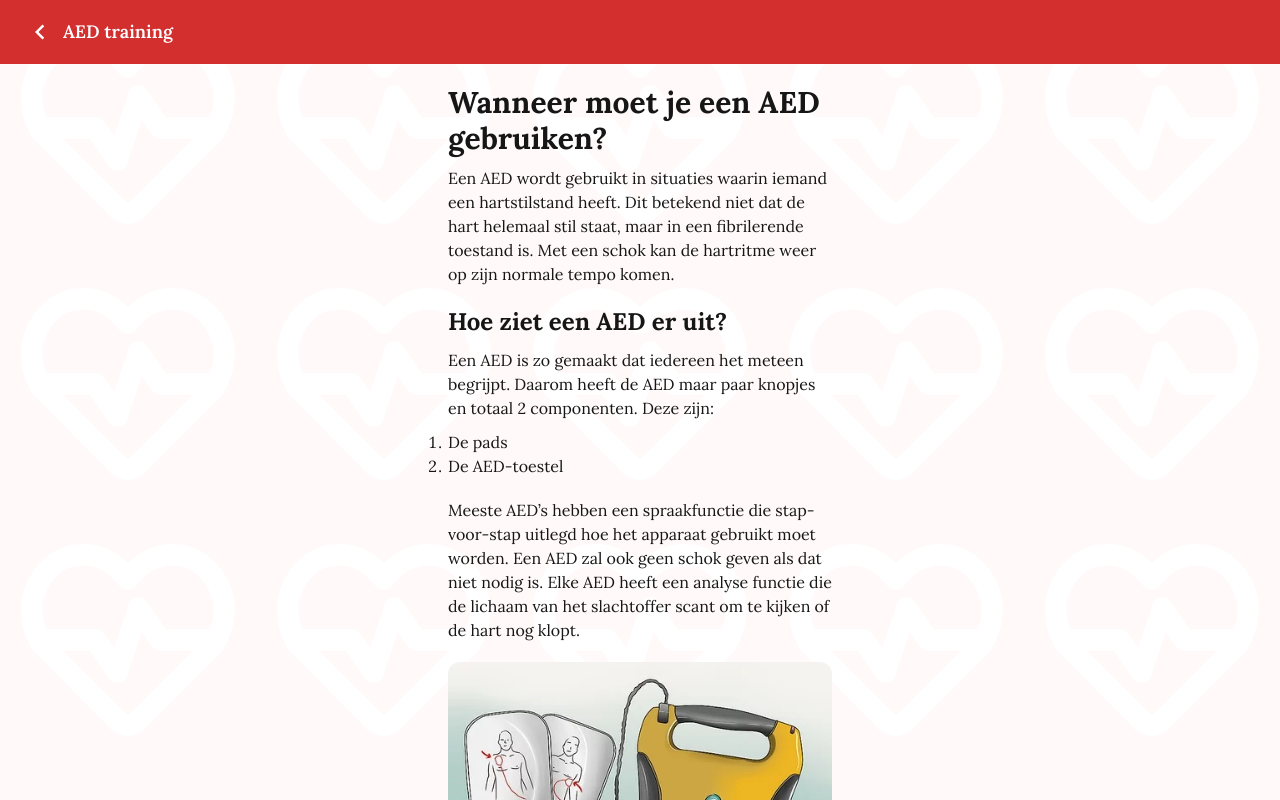
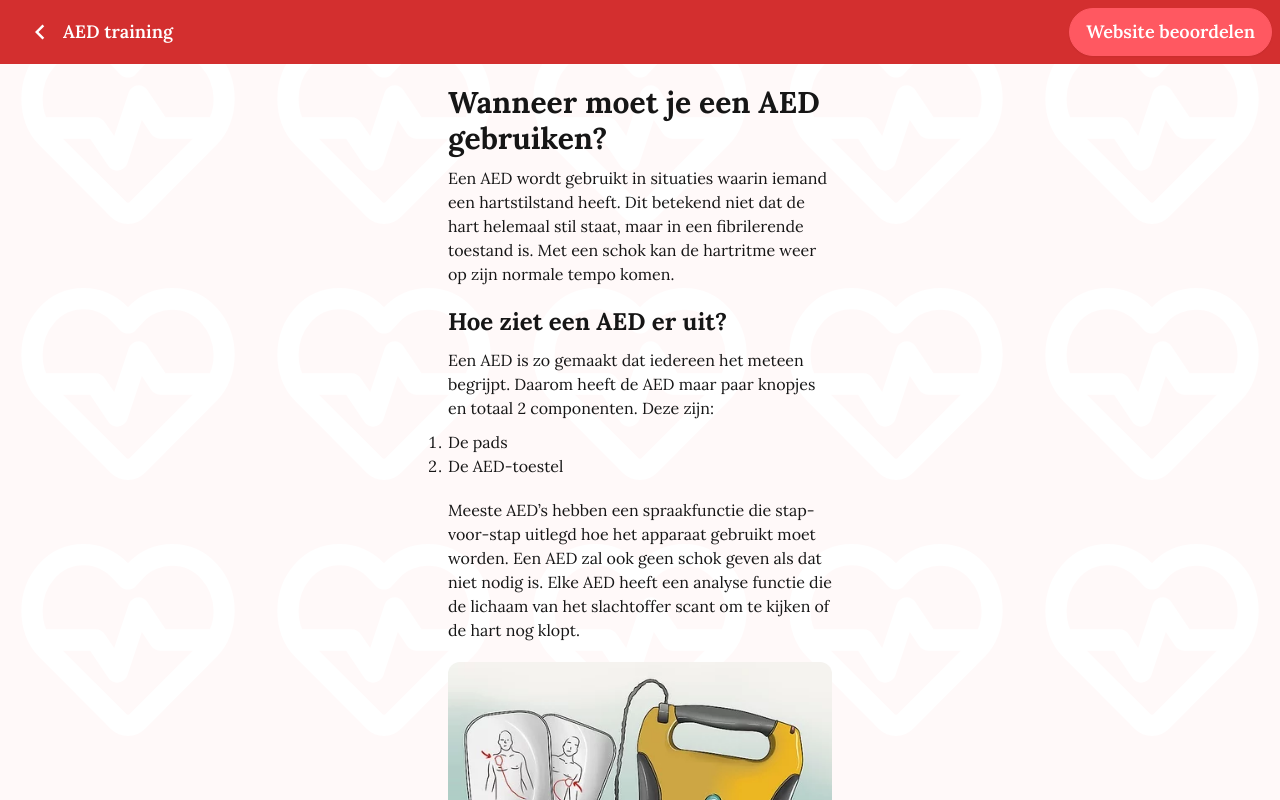
Before and after one commit to IsmailYaman/cp-ar, a Next.js app: page /aed in a window 1280 px wide. Shown: the top 800 px of the page. Built offline with nearby package versions, Linux system fonts and the light colour scheme.

Commit message:
Added button to go directly to the feedback form

```diff
--- a/app/components/header.tsx
+++ b/app/components/header.tsx
@@ -14,6 +14,11 @@ const Header = ({ title }: { title: string }) => {
                     {title}
                 </Link>
             </div>
+            <div className="flex-none">
+                <Link href="https://docs.google.com/forms/d/e/1FAIpQLSco-IFdgipW4VZAv72R3jgY7QMI_odOFUptZwUl4qgk53Z52g/viewform" className="btn btn-error text-lg text-white">
+                    Website beoordelen
+                </Link>
+            </div>
             {/* <div className="flex-none">
                 <Link className="btn btn-ghost" href="https://360fabriek.8thwall.app/ismail-test/">
                     <Image src={"/img/ar.svg"} width={30} height={30} alt="ar" />
--- a/app/page.tsx
+++ b/app/page.tsx
@@ -16,6 +16,9 @@ export default function Home() {
                     <Link className="btn btn-secondary mb-5" href="/aed">
                         AED training
                     </Link>
+                    <Link className="btn btn-primary mb-5" href="https://docs.google.com/forms/d/e/1FAIpQLSco-IFdgipW4VZAv72R3jgY7QMI_odOFUptZwUl4qgk53Z52g/viewform">
+                        Website beoordelen
+                    </Link>
                     <Link className="btn btn-primary btn-disabled" tabIndex={-1} role="button" aria-disabled="true" href="https://360fabriek.8thwall.app/ismail-test/">
                         AR scenario&#39;s
                     </Link>
```
